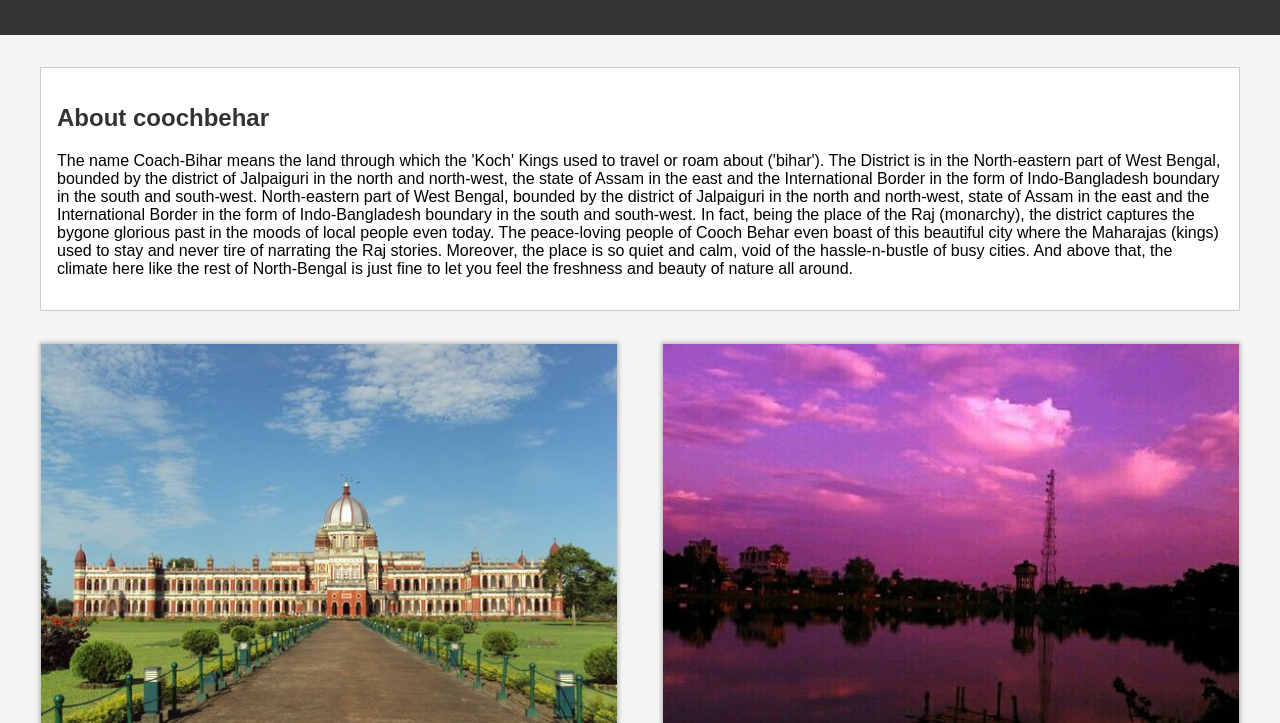
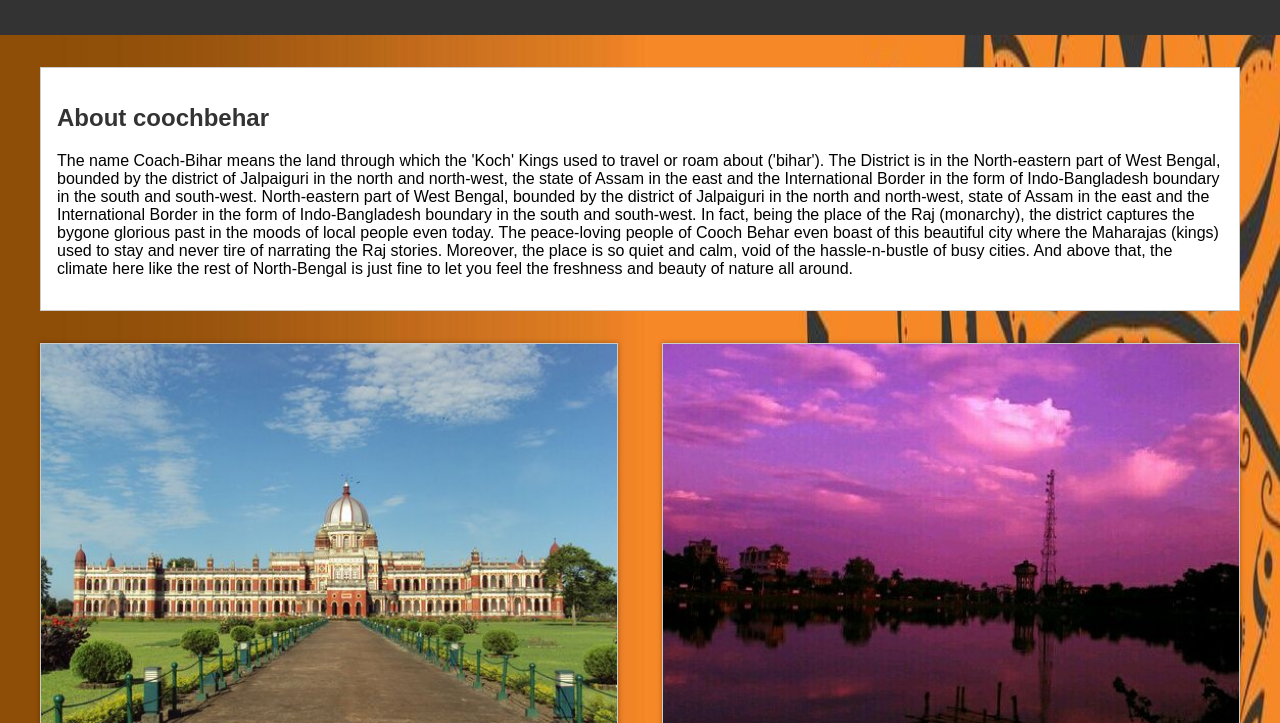
Before and after one commit to Voodoo-child1124/iemhacks_CipherSquad, a plain HTML site: page cooch.html in a window 1280 px wide. Shown: the part 77-800 px from the top of the page. Drawn offline with Linux system fonts and the light colour scheme.

Commit message:
Add files via upload

```diff
--- a/cooch.html
+++ b/cooch.html
@@ -5,8 +5,14 @@
   <meta name="viewport" content="width=device-width, initial-scale=1.0">
   <link rel="stylesheet" href="styles2.css">
   <title>District: Coochbehar</title>
+
+
 </head>
-<body>
+<body   style=" background-image: url(images.jpg) ;
+background-repeat: no-repeat;
+background-color: rgb(26, 13, 1);
+background-size: 100% 300%;"
+>
   <header>
     <h1>District: Coochbehar</h1>
   </header>
```
